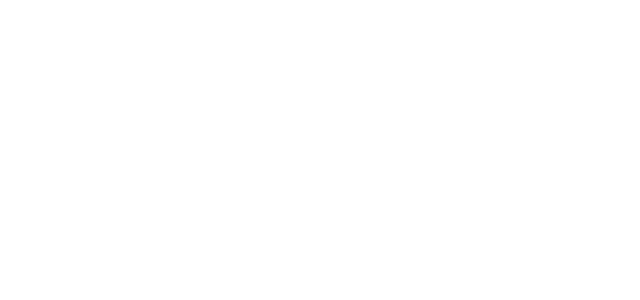
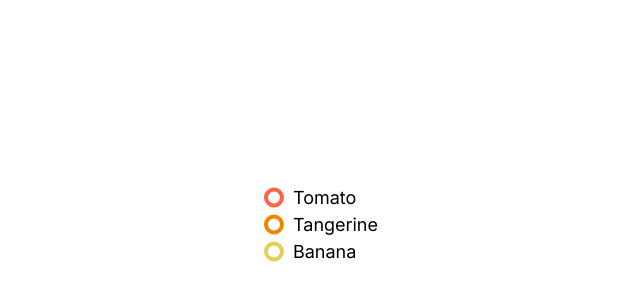
Before and after one commit to Pear-sudo/time, a Next.js app: page /test in a window 1280 px wide. Shown: the part 176-476 px from the top of the page, without its empty margins (319-959 px from the left). Built offline with nearby package versions, Linux system fonts and the light colour scheme.

Commit message:
window is centered by default

```diff
--- a/src/app/test/page.tsx
+++ b/src/app/test/page.tsx
@@ -11,10 +11,10 @@ export default function Test(): JSX.Element {
                 <ColorList/>,
             key: "ttt"
         })
-        setTimeout(()=>{
-            controller.closeWindow()
-            console.log('closing windows')
-        }, 5000)
+        // setTimeout(() => {
+        //     controller.closeWindow()
+        //     console.log('closing windows')
+        // }, 5000)
     }, []);
     const windowManager = new WindowManager()
 
--- a/src/app/utility/windowManager.tsx
+++ b/src/app/utility/windowManager.tsx
@@ -71,6 +71,7 @@ export class WindowManager {
             const wrappedView = this.wrapView(view.view, key)
             ws.push(wrappedView)
         }
+        this.currentZ = this.baseZ
         return ws
     }
 
@@ -81,10 +82,18 @@ export class WindowManager {
     }
 
     private wrapView(view: JSX.Element, key: string | number): JSX.Element {
-        const z = this.currentZ + this.stepZ
+        this.currentZ += this.stepZ
+        console.log(this.currentZ)
         return (
-            <div style={{zIndex: z}} key={key}>
-                {view}
+            <div key={key}>
+                <div style={{zIndex: this.baseZ, width: '100dvw', height: '100dvh'}}
+                     className={'fixed top-0 left-0 cursor-default'}
+                >
+                </div>
+                <div className={'-translate-x-1/2 -translate-y-1/2 fixed'}
+                     style={{zIndex: this.currentZ, top: '50%', left: '50%'}}>
+                    {view}
+                </div>
             </div>
         )
     }
@@ -95,9 +104,7 @@ export class WindowManager {
         this.setUiDate = setUiDate
 
         return (
-            <div style={{zIndex: this.baseZ, width: '100dvw', height: '100dvh'}}
-                 className={'fixed top-0 left-0 cursor-default'}
-            >
+            <div>
                 {this.generateWindows()}
             </div>
         )
```
